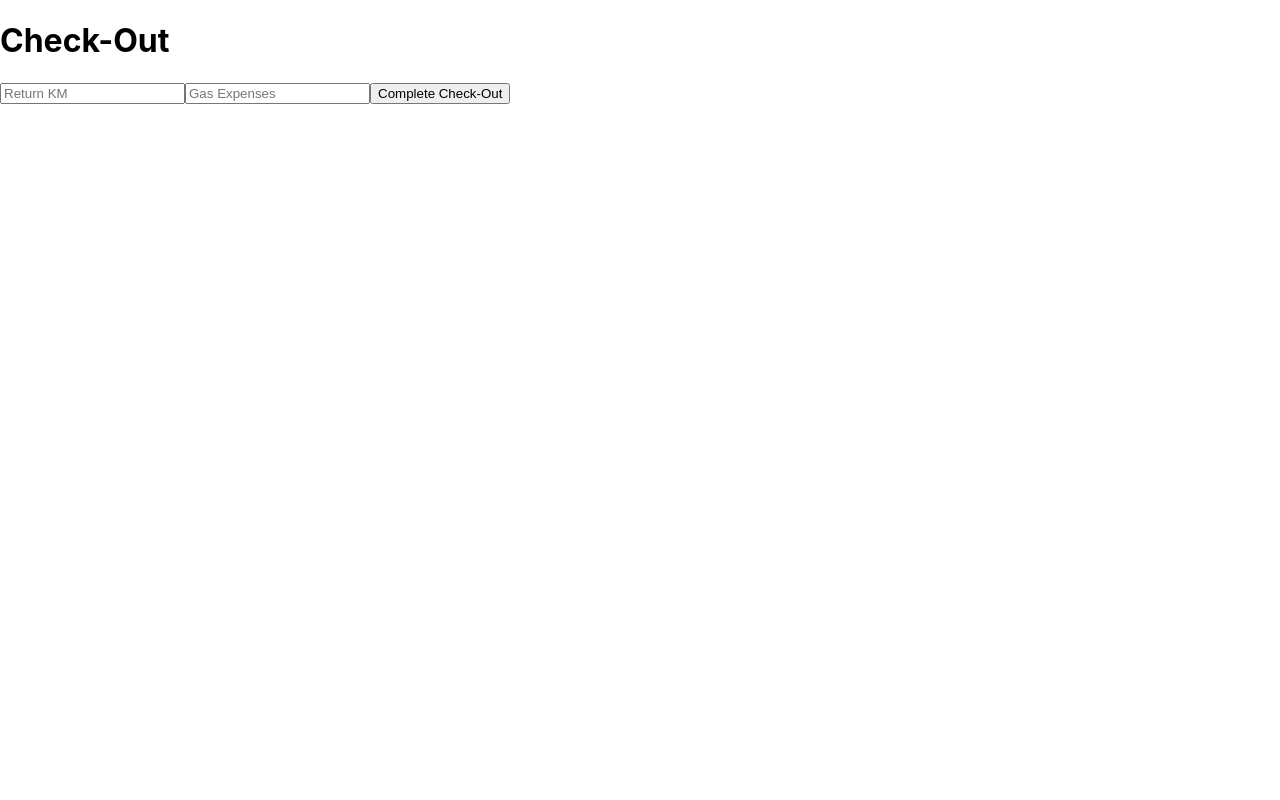
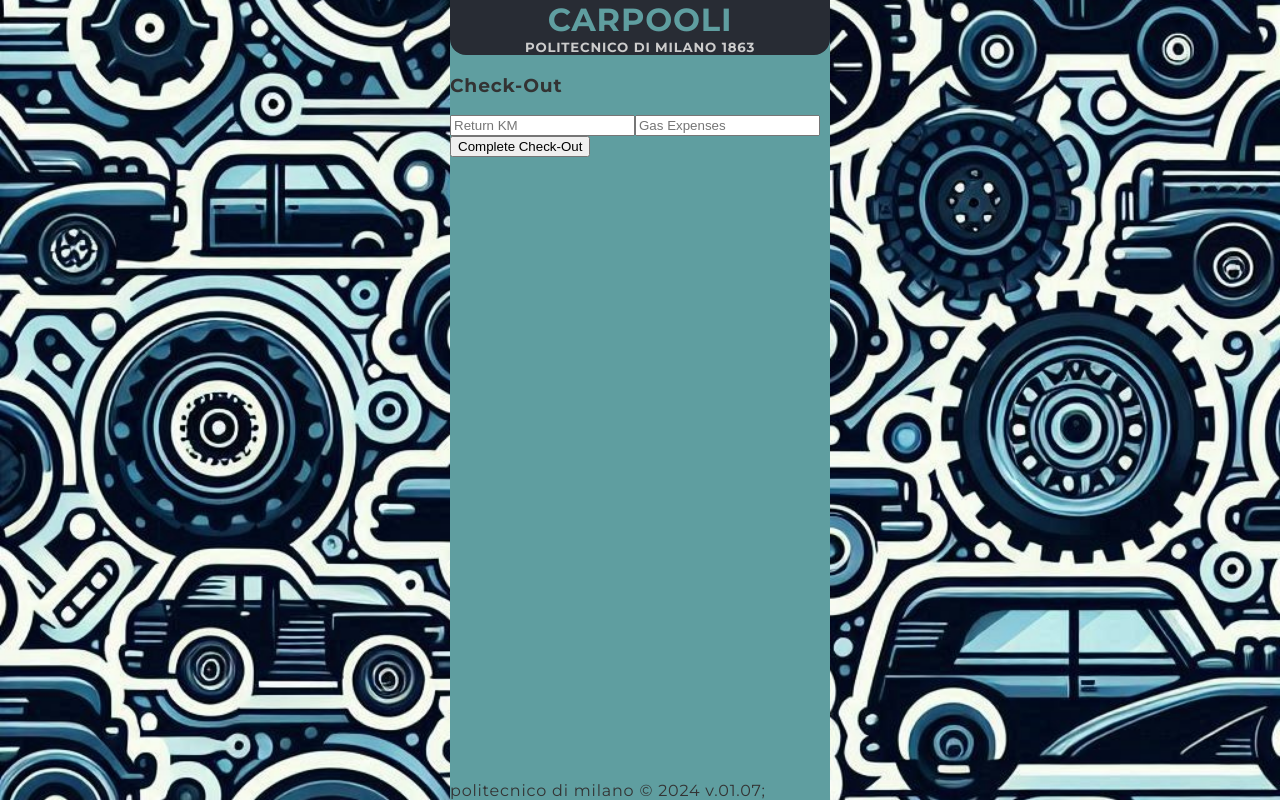
Before and after one commit to RobertoCastelli/carpooli, a React (Create React App) app: page /check-out in a window 1280 px wide. Built offline with nearby package versions, Linux system fonts and the light colour scheme; no server answers; the database is empty.

Commit message:
adding css

```diff
--- a/src/App.js
+++ b/src/App.js
@@ -1,13 +1,20 @@
 import React from "react";
 import { BrowserRouter as Router, Route, Routes } from "react-router-dom";
 import { AppProvider } from "./utils/AppContext";
-import SelectDriver from "./components/SelectDriver";
-import SelectCar from "./components/SelectCar";
-import RegisterDeparture from "./components/RegisterDeparture";
-import CheckOut from "./components/CheckOut";
+
+import Title from "./components/Title";
+import Footer from "./components/Footer";
+
+import SelectDriver from "./pages/SelectDriver";
+import SelectCar from "./pages/SelectCar";
+import RegisterDeparture from "./pages/RegisterDeparture";
+import CheckOut from "./pages/CheckOut";
 
 function AppContent() {
   return (
+    <div className="container">
+      <div className="content">
+        <Title />
         <Router>
           <Routes>
             <Route exact path="/" element={<SelectDriver />} />
@@ -16,6 +23,9 @@ function AppContent() {
             <Route path="/check-out" element={<CheckOut />} />
           </Routes>
         </Router>
+      </div>
+      <Footer />
+    </div>
   );
 }
 
--- /dev/null
+++ b/src/components/Footer.jsx
@@ -0,0 +1,11 @@
+import React from "react";
+
+const Footer = () => {
+  return (
+    <div className="footer-container">
+      <footer>politecnico di milano &copy; 2024 v.01.07;</footer>
+    </div>
+  );
+};
+
+export default Footer;
--- /dev/null
+++ b/src/components/Title.css
@@ -0,0 +1,17 @@
+header {
+  background-color: #282c34;
+  border-bottom-left-radius: 1rem;
+  border-bottom-right-radius: 1rem;
+  text-transform: uppercase;
+  text-align: center;
+}
+
+h1 {
+  color: cadetblue;
+  margin: 0;
+}
+
+h5 {
+  color: #ccc;
+  margin: 0;
+}
--- /dev/null
+++ b/src/components/Title.jsx
@@ -0,0 +1,13 @@
+import React from "react";
+import "./Title.css";
+
+const Title = () => {
+  return (
+    <header>
+      <h1>carpooli</h1>
+      <h5>politecnico di milano 1863</h5>
+    </header>
+  );
+};
+
+export default Title;
--- a/src/components/CheckOut.jsx
+++ b/src/pages/CheckOut.jsx
@@ -6,7 +6,6 @@ function CheckOut() {
   const [returnKM, setReturnKM] = useState("");
   const [gasExpenses, setGasExpenses] = useState("");
   const [error, setError] = useState(""); // Stato per gestire gli errori
-  const [success, setSuccess] = useState(""); // Stato per gestire il successo
 
   const { checkOut } = useAppContext();
   const navigate = useNavigate(); // Hook per la navigazione
@@ -15,18 +14,15 @@ function CheckOut() {
   const handleCheckOut = async () => {
     // Reset degli stati di errore e successo
     setError("");
-    setSuccess("");
 
     // Validazione dei dati
     if (!returnKM || !gasExpenses) {
-      setError("Please fill in all fields.");
+      setError("compilare tutti i campi.");
       return;
     }
 
     try {
       await checkOut(returnKM, gasExpenses);
-      setSuccess("Check-Out completed successfully!");
-
       // Naviga alla pagina di conferma o alla pagina successiva
       navigate("/confirmation"); // Modifica il percorso secondo le tue esigenze
 
@@ -34,15 +30,14 @@ function CheckOut() {
       setReturnKM("");
       setGasExpenses("");
     } catch (e) {
-      setError("Failed to complete check-out. Please try again.");
+      setError("errore nel check-out");
     }
   };
 
   return (
     <div>
-      <h1>Check-Out</h1>
-      {error && <p style={{ color: "red" }}>{error}</p>}
-      {success && <p style={{ color: "green" }}>{success}</p>}
+      <h3>Check-Out</h3>
+      {error && <p style={{ color: "brown" }}>{error}</p>}
       <input
         type="number"
         placeholder="Return KM"
--- a/src/components/RegisterDeparture.jsx
+++ b/src/pages/RegisterDeparture.jsx
@@ -7,7 +7,6 @@ function RegisterDeparture() {
   const [carCondition, setCarCondition] = useState("");
   const [destination, setDestination] = useState("");
   const [error, setError] = useState(""); // Stato per gestire gli errori
-  const [success, setSuccess] = useState(""); // Stato per gestire il successo
 
   const { registerDeparture } = useAppContext();
   const navigate = useNavigate(); // Hook per la navigazione
@@ -16,35 +15,31 @@ function RegisterDeparture() {
   const handleRegister = async () => {
     // Reset degli stati di errore e successo
     setError("");
-    setSuccess("");
 
     // Validazione dei dati
     if (!departureKM || !carCondition || !destination) {
-      setError("Please fill in all fields.");
+      setError("compilare tutti i campi.");
       return;
     }
 
     try {
       await registerDeparture(departureKM, carCondition, destination);
-      setSuccess("Departure registered successfully!");
-
-      // Naviga alla pagina di conferma o alla pagina successiva
-      navigate("/check-out"); // Modifica il percorso secondo le tue esigenze
+      // Naviga alla pagina home
+      navigate("/");
 
       // Reset dei campi dopo una registrazione riuscita
       setDepartureKM("");
       setCarCondition("");
       setDestination("");
     } catch (e) {
-      setError("Failed to register departure. Please try again.");
+      setError("errore nella registrazione.");
     }
   };
 
   return (
     <div>
       <h1>Register Departure</h1>
-      {error && <p style={{ color: "red" }}>{error}</p>}
-      {success && <p style={{ color: "green" }}>{success}</p>}
+      {error && <p style={{ color: "brown" }}>{error}</p>}
       <input
         type="number"
         placeholder="Departure KM"
--- a/src/components/SelectCar.jsx
+++ b/src/pages/SelectCar.jsx
@@ -20,7 +20,7 @@ function SelectCar() {
 
   return (
     <div>
-      <h1>Select Car</h1>
+      <h3>seleziona auto</h3>
       {cars.map((car) => (
         <button key={car} onClick={() => handleCarSelect(car)}>
           {car}
--- a/src/components/SelectDriver.jsx
+++ b/src/pages/SelectDriver.jsx
@@ -14,7 +14,7 @@ function SelectDriver() {
 
   return (
     <div>
-      <h1>Select Driver</h1>
+      <h3>seleziona conducente</h3>
       {drivers.length > 0 ? (
         drivers.map((driver) => (
           <button key={driver} onClick={() => handleDriverSelect(driver)}>
--- a/src/styles/index.css
+++ b/src/styles/index.css
@@ -1,13 +1,36 @@
+@import url("https://fonts.googleapis.com/css2?family=Montserrat:ital,wght@0,100..900;1,100..900&display=swap");
+
 body {
   margin: 0;
-  font-family: -apple-system, BlinkMacSystemFont, 'Segoe UI', 'Roboto', 'Oxygen',
-    'Ubuntu', 'Cantarell', 'Fira Sans', 'Droid Sans', 'Helvetica Neue',
-    sans-serif;
+  font-family: "Montserrat", sans-serif;
+  letter-spacing: 0.05rem;
+  background-color: var(--main-bg-color);
+  background: url("../images/bg1.jpg") no-repeat center/ cover;
+  color: var(--main-black-color);
   -webkit-font-smoothing: antialiased;
   -moz-osx-font-smoothing: grayscale;
 }
 
-code {
-  font-family: source-code-pro, Menlo, Monaco, Consolas, 'Courier New',
-    monospace;
+* {
+  box-sizing: border-box;
 }
+
+:root {
+  --main-black-color: #333;
+  --main-bg-color: cadetblue;
+  --main-white-color: #ccc;
+  --main-blue-color: #282c34;
+}
+
+.container {
+  display: flex;
+  flex-direction: column;
+  min-height: 100vh;
+  max-width: 380px;
+  margin: auto;
+  background-color: var(--main-bg-color);
+}
+
+.content {
+  flex: 1;
+}
```
Also changed, not shown: src/App.css (deleted, +0 -38 lines), src/images/bg.jpg (added), src/images/bg1.jpg (added). Lines whose indentation alone changed are shown as unchanged.
